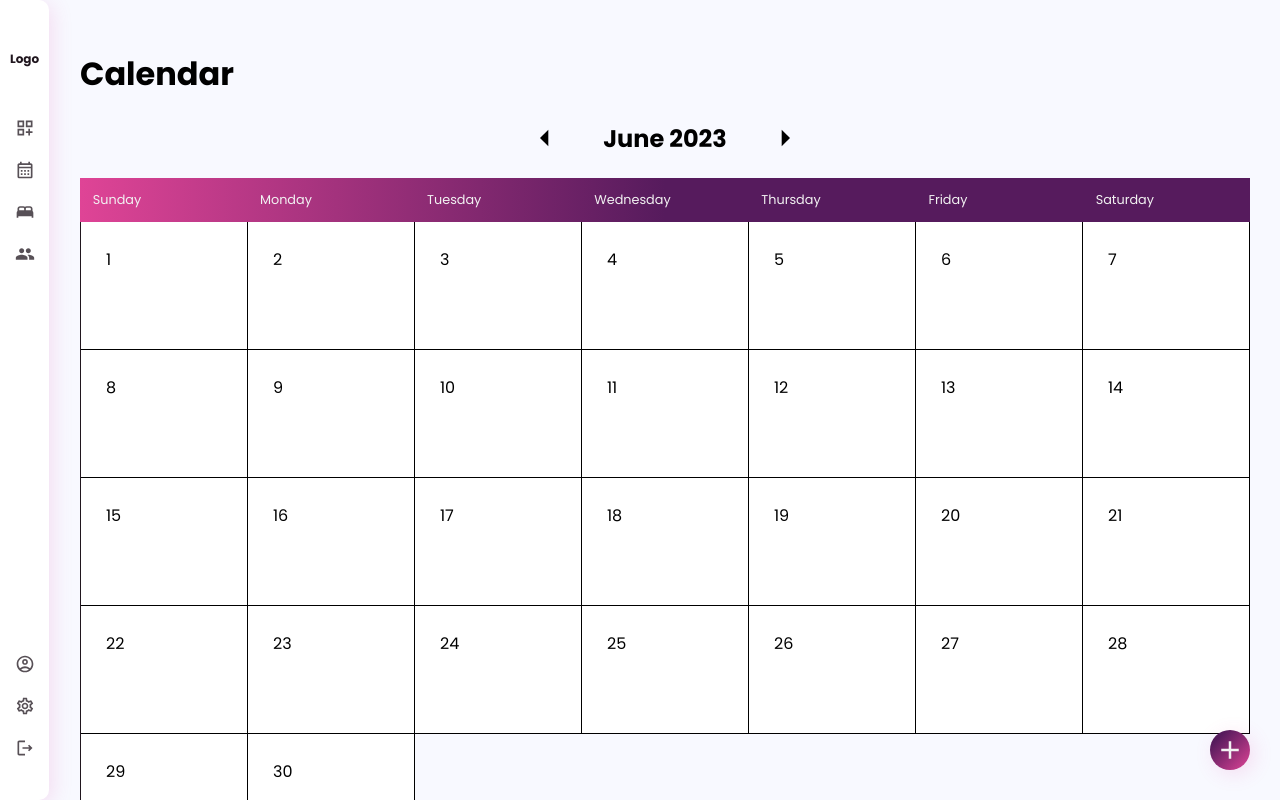
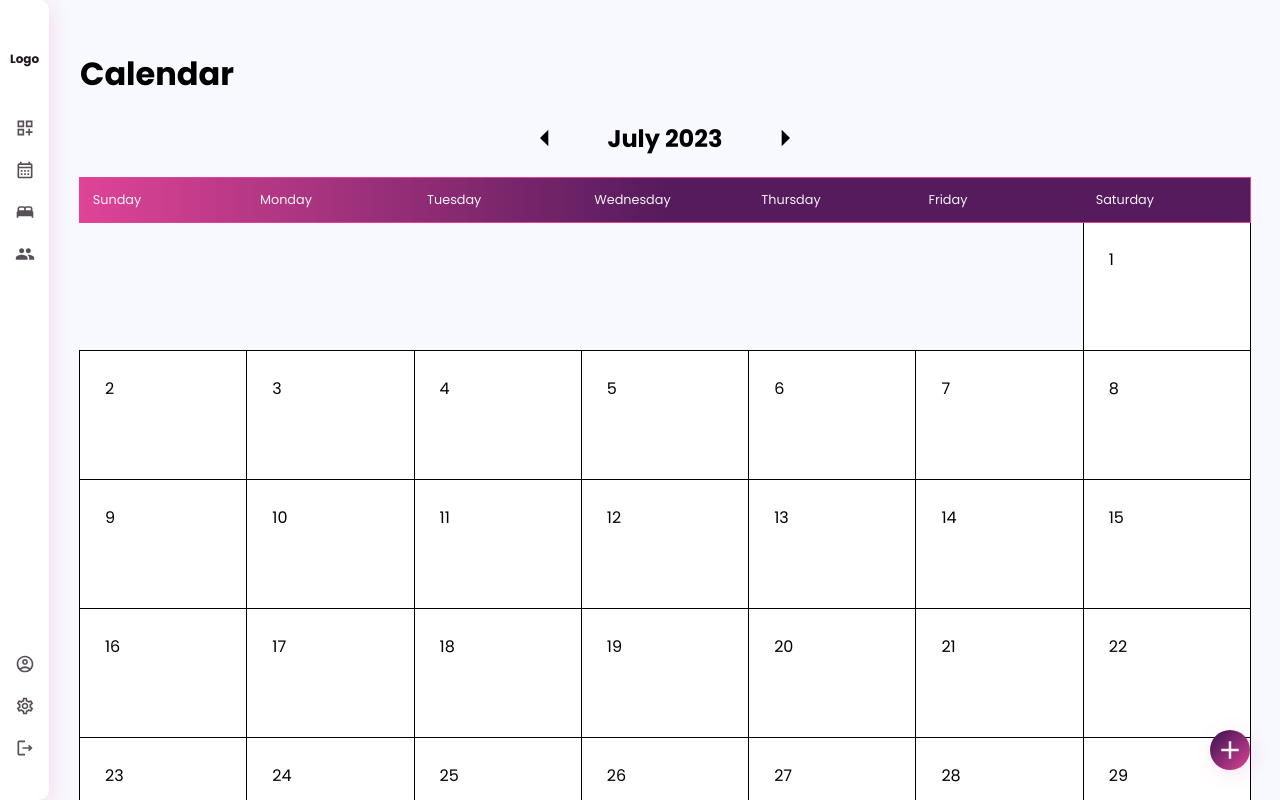
Before and after one commit to angelaldrete/onepillow, a Next.js app: page /calendar in a window 1280 px wide. Built offline with nearby package versions, Linux system fonts and the light colour scheme.

Commit message:
Fixed calendar

```diff
--- a/app/calendar/components/Calendar/Day.tsx
+++ b/app/calendar/components/Calendar/Day.tsx
@@ -7,22 +7,7 @@ interface DayProps {
 const Day: React.FC<DayProps> = ({ day }) => {
   return (
     <div className="calendar-day">
-      <div
-        className="calendar-day__number"
-        style={
-          (day + 1) % 7 === 0
-            ? {
-                borderBottom: "0.1rem solid black",
-                borderRight: "0.1rem solid black",
-              }
-            : {
-                borderBottom: "0.1rem solid black",
-                borderRight: "0.1rem solid black",
-              }
-        }
-      >
-        {day + 1}
-      </div>
+      <div className="calendar-day__number">{day}</div>
     </div>
   );
 };
--- a/app/calendar/components/Calendar/Days.tsx
+++ b/app/calendar/components/Calendar/Days.tsx
@@ -2,15 +2,23 @@ import React from "react";
 import Day from "./Day";
 
 interface DaysProps {
-  days: number[];
+  days: { day: number; fullDate: Date }[];
+  weekdays: string[];
 }
 
-const Days: React.FC<DaysProps> = ({ days }) => {
+const Days: React.FC<DaysProps> = ({ weekdays, days }) => {
   return (
     <ul className="calendar-month__days">
-      {days.map((day) => (
-        <li key={day} className="calendar-month__days__day">
-          <Day day={day} />
+      {days.map((dayInfo, index) => (
+        <li
+          key={index}
+          className="calendar-month__days__day"
+          style={{
+            gridColumn:
+              weekdays.indexOf(weekdays[dayInfo.fullDate.getDay()]) + 1,
+          }}
+        >
+          <Day day={dayInfo.day} />
         </li>
       ))}
     </ul>
--- a/app/calendar/components/Calendar/Weekdays.tsx
+++ b/app/calendar/components/Calendar/Weekdays.tsx
@@ -1,17 +1,11 @@
 import React from "react";
 import Weekday from "./Weekday";
 
-const Weekdays = () => {
-  const weekdays: string[] = [
-    "Sunday",
-    "Monday",
-    "Tuesday",
-    "Wednesday",
-    "Thursday",
-    "Friday",
-    "Saturday",
-  ];
+interface WeekdaysProps {
+  weekdays: string[];
+}
 
+const Weekdays: React.FC<WeekdaysProps> = ({ weekdays }) => {
   return (
     <ul className="calendar-month__weekdays">
       {weekdays.map((weekday, index) => (
--- a/app/calendar/components/Calendar/index.tsx
+++ b/app/calendar/components/Calendar/index.tsx
@@ -1,5 +1,5 @@
 "use client";
-import React from "react";
+import React, { useEffect } from "react";
 import Header from "./Header";
 import Days from "./Days";
 import Weekdays from "./Weekdays";
@@ -8,7 +8,7 @@ import AddButton from "@/app/components/Button/AddButton";
 
 const CalendarMonth = () => {
   const [date, setDate] = React.useState(new Date());
-  const [month, setMonth] = React.useState(date.getMonth());
+  const [month, setMonth] = React.useState(date.getMonth() + 1);
   const [year, setYear] = React.useState(date.getFullYear());
   const [daysInMonth, setDaysInMonth] = React.useState(
     new Date(year, month, 0).getDate()
@@ -24,6 +24,25 @@ const CalendarMonth = () => {
     }
   };
 
+  const weekdays: string[] = [
+    "Sunday",
+    "Monday",
+    "Tuesday",
+    "Wednesday",
+    "Thursday",
+    "Friday",
+    "Saturday",
+  ];
+
+  const daysInMonthArray: { day: number; fullDate: Date }[] = Array.from(
+    { length: daysInMonth },
+    (_, index) => {
+      const day = index + 1;
+      const fullDate = new Date(year, month - 1, day); // month is 0-indexed
+      return { day, fullDate };
+    }
+  );
+
   return (
     <div className="calendar-month">
       <section className="calendar-month__body">
@@ -34,13 +53,10 @@ const CalendarMonth = () => {
           month={month}
           year={year}
         />
-        <Weekdays />
-        <Days days={Array.from(Array(daysInMonth).keys())} />
+        <Weekdays weekdays={weekdays} />
+        <Days weekdays={weekdays} days={daysInMonthArray} />
       </section>
-      <AddButton
-        onClick={() => console.log("clicked")}
-        icon={<i className="fas fa-plus"></i>}
-      />
+      <AddButton onClick={() => console.log("clicked")} />
     </div>
   );
 };
--- a/styles/_btn.scss
+++ b/styles/_btn.scss
@@ -20,11 +20,6 @@
       var(--secondary-color) 80%
     );
     &:hover {
-      background-image: linear-gradient(
-        to right,
-        var(--primary-color) 0%,
-        var(--secondary-color) 20%
-      );
     }
   }
 }
--- a/styles/calendar/_index.scss
+++ b/styles/calendar/_index.scss
@@ -1,14 +1,16 @@
 .calendar {
   margin-bottom: 2rem;
+
   &__header {
     margin-bottom: 2rem;
   }
   &-day {
     &__number {
-      background-color: var(--card-color);
+      position: relative;
       font-size: clamp(1rem, 2vw, 1.6rem);
       height: clamp(7.5rem, 10vw, 17rem);
       padding: clamp(0.5rem, 2vw, 2.5rem);
+      background-color: var(--card-color);
     }
   }
   &-weekday {
@@ -29,6 +31,7 @@
 .calendar-month {
   max-width: 200rem;
   margin: 0 auto;
+
   &__header {
     display: flex;
     margin-bottom: 2rem;
@@ -54,6 +57,7 @@
   }
 
   &__weekdays {
+    position: relative;
     display: grid;
     grid-template-columns: repeat(7, 1fr);
     background-image: linear-gradient(
@@ -61,13 +65,21 @@
       var(--primary-color) 0%,
       var(--secondary-color) 50%
     );
+    outline: 0.1rem solid var(--primary-color);
+    z-index: 1;
   }
 
   &__days {
     position: relative;
     display: grid;
     grid-template-columns: repeat(7, 1fr);
-    border-left: 0.1rem solid var(--calendar-outline-color);
+    gap: 0.1rem;
+
+    &__day {
+      position: relative;
+      background-color: var(--card-color);
+      outline: 0.1rem solid black;
+    }
   }
 }
 
--- a/styles/main.css
+++ b/styles/main.css
@@ -132,10 +132,6 @@ p {
   box-shadow: var(--box-shadow);
   background-image: linear-gradient(to left top, var(--primary-color) 0%, var(--secondary-color) 80%);
 }
-.btn--add:hover {
-  background-image: linear-gradient(to right, var(--primary-color) 0%, var(--secondary-color) 20%);
-}
-
 .card {
   position: relative;
   padding: 1.5rem 2rem 2rem;
@@ -332,10 +328,11 @@ p {
   margin-bottom: 2rem;
 }
 .calendar-day__number {
-  background-color: var(--card-color);
+  position: relative;
   font-size: clamp(1rem, 2vw, 1.6rem);
   height: clamp(7.5rem, 10vw, 17rem);
   padding: clamp(0.5rem, 2vw, 2.5rem);
+  background-color: var(--card-color);
 }
 .calendar-weekday {
   color: var(--text-color-light);
@@ -379,15 +376,23 @@ p {
   cursor: pointer;
 }
 .calendar-month__weekdays {
+  position: relative;
   display: grid;
   grid-template-columns: repeat(7, 1fr);
   background-image: linear-gradient(to right, var(--primary-color) 0%, var(--secondary-color) 50%);
+  outline: 0.1rem solid var(--primary-color);
+  z-index: 1;
 }
 .calendar-month__days {
   position: relative;
   display: grid;
   grid-template-columns: repeat(7, 1fr);
-  border-left: 0.1rem solid var(--calendar-outline-color);
+  gap: 0.1rem;
+}
+.calendar-month__days__day {
+  position: relative;
+  background-color: var(--card-color);
+  outline: 0.1rem solid black;
 }
 
 @media (min-width: 768px) {
```
Also changed, not shown: 1 other file (tests, documents, lock files or other folders).
